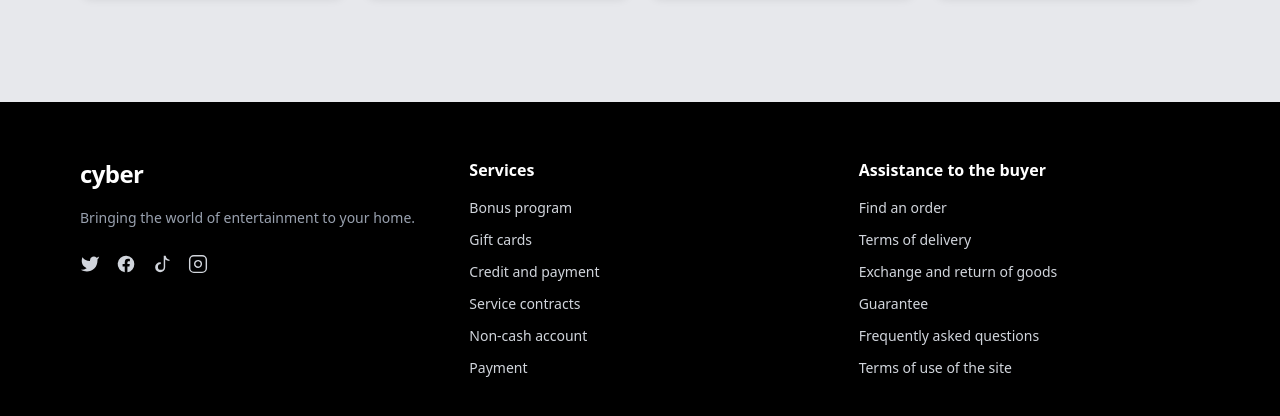
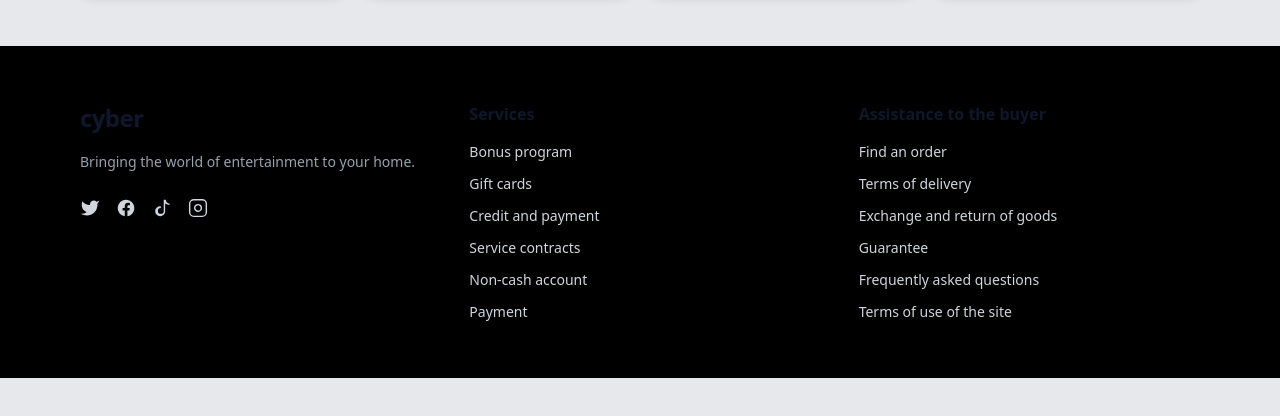
Before and after one commit to RonRonnix/E-commerce, a React (Vite) app: page / in a window 1280 px wide. Shown: the part 3163-3579 px from the top of the page. After the commit the page ends 3541 px from the top, so only its background shows below. Built offline with nearby package versions, Linux system fonts and the light colour scheme; no server answers.

Commit message:
payment success page changes

```diff
--- a/src/App.tsx
+++ b/src/App.tsx
@@ -35,7 +35,7 @@ export default function App() {
             <WishlistProvider>
         <div className="min-h-full flex flex-col">
           <Navbar />
-          <main className="flex-1">
+          <main className="flex-1 flex flex-col">
             <Routes>
               <Route path="/" element={<HomePage />} />
               <Route path="/profile" element={<ProfilePage />} />
--- a/src/components/Footer.tsx
+++ b/src/components/Footer.tsx
@@ -18,7 +18,7 @@ export default function Footer() {
   ]
 
   return (
-    <footer className="bg-black text-white mt-14">
+    <footer className="bg-black">
       <div className="container-xl py-14 grid gap-12 md:grid-cols-3">
         {/* Brand and about */}
         <div>
--- a/src/pages/PaymentSuccessPage.tsx
+++ b/src/pages/PaymentSuccessPage.tsx
@@ -13,11 +13,11 @@ export default function PaymentSuccessPage() {
   }, [nav])
 
   return (
-    <section className="container-xl py-12">
+    <section className="flex-1 flex items-center justify-center px-4">
       <div className="max-w-xl rounded-xl border border-gray-200 bg-white p-6 shadow-sm">
         <h1 className="text-2xl font-semibold">Payment successful</h1>
         <p className="mt-2 text-sm text-gray-600">
-          Thanks for your order. You will be redirected to your profile in 3 seconds.
+          Thank you for your order. You will be redirected to your profile in 3 seconds.
         </p>
         <div className="mt-6 flex gap-3">
           <Link
```
